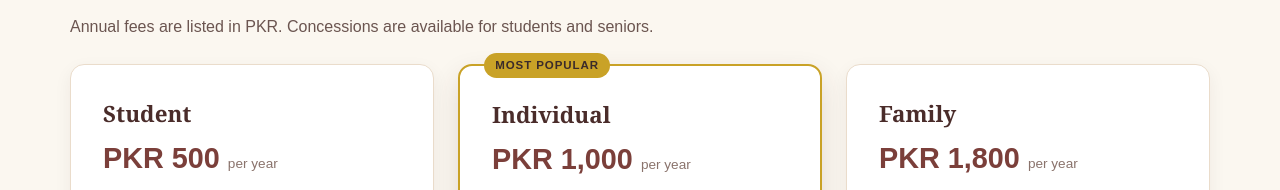
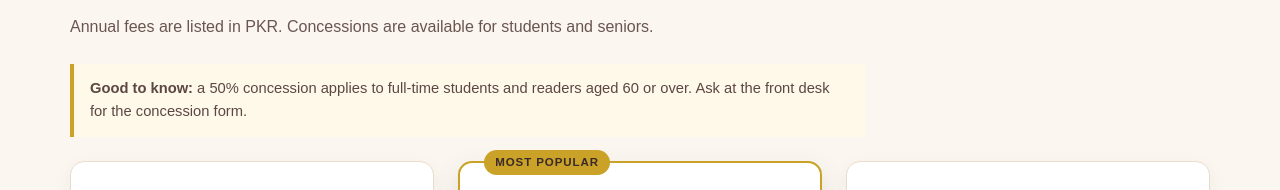
Before and after one commit to AqifAhmed/readers-haven-library, a website: page src/membership.html in a window 1280 px wide. Shown: the part 584-774 px from the top of the page. Drawn offline with Linux system fonts and the light colour scheme.

Commit message:
docs: add concession note to membership plans

```diff
--- a/src/membership.html
+++ b/src/membership.html
@@ -39,6 +39,10 @@
     <section class="membership-plans" aria-labelledby="membership-plans-title">
       <h2 id="membership-plans-title">Choose a plan</h2>
       <p class="membership-lead">Annual fees are listed in PKR. Concessions are available for students and seniors.</p>
+      <p class="membership-note">
+        <strong>Good to know:</strong> a 50% concession applies to full-time students
+        and readers aged 60 or over. Ask at the front desk for the concession form.
+      </p>
 
       <div class="membership-grid">
         <article class="membership-card">
--- a/styles/style.css
+++ b/styles/style.css
@@ -680,6 +680,17 @@ nav a {
   line-height: 1.7;
 }
 
+.membership-note {
+  max-width: 760px;
+  margin: 0 0 1.5rem;
+  padding: 0.8rem 1rem;
+  border-left: 4px solid #C9A227;
+  background-color: #FFF9EA;
+  color: #5C4742;
+  font-size: 0.92rem;
+  line-height: 1.6;
+}
+
 .membership-grid {
   display: grid;
   grid-template-columns: repeat(3, 1fr);
```
